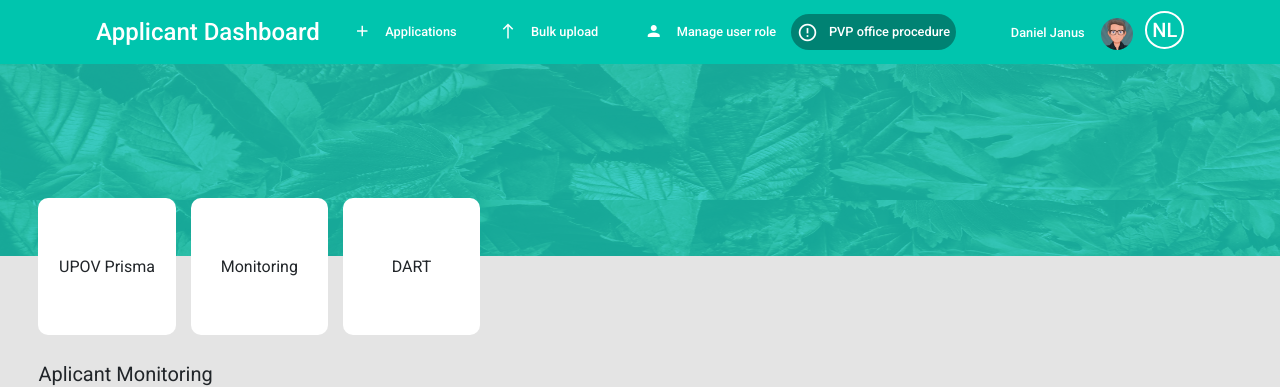
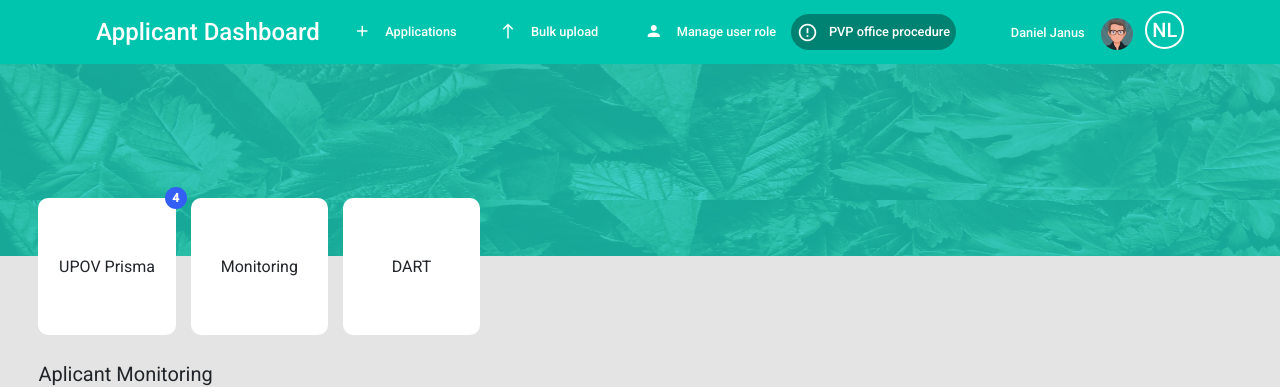
Before and after one commit to amit-dot-kumar8/PVP-Frontend, an Angular app: page /applicant-monitoring in a window 1280 px wide. Shown: the top 387 px of the page. Built offline with nearby package versions, Linux system fonts and the light colour scheme.

Commit message:
latest changes

```diff
--- a/src/app/components/applicant-monitoring/applicant-monitoring.component.html
+++ b/src/app/components/applicant-monitoring/applicant-monitoring.component.html
@@ -4,8 +4,8 @@
     <div class="div-padding">
 
         <div class="box-margin">
-            <mat-grid-list cols="8" rowHeight="1:1" [gutterSize]="'15px'">
-                <mat-grid-tile class="grid-col-border" [colspan]="1" [rowspan]="1" >
+            <mat-grid-list  cols="8" rowHeight="1:1" [gutterSize]="'15px'">
+                <mat-grid-tile matBadge="4" [matBadgeHidden]="hidden" class="grid-col-border"  [colspan]="1" [rowspan]="1" >
                     UPOV Prisma
                 </mat-grid-tile>
                 <mat-grid-tile class="grid-col-border" [colspan]="1" [rowspan]="1">
--- a/src/styles.scss
+++ b/src/styles.scss
@@ -42,7 +42,13 @@ body
   background-color: transparent;
 }
 
-.mat-card{
+.mat-grid-tile {
+  display: block;
+  position: absolute;
+  overflow: inherit !important;
+}
 
-  border: 0px solid #ffffff
- }
+.mat-badge-content {
+  color: #fff;
+  background: #345FF5;
+}
```
